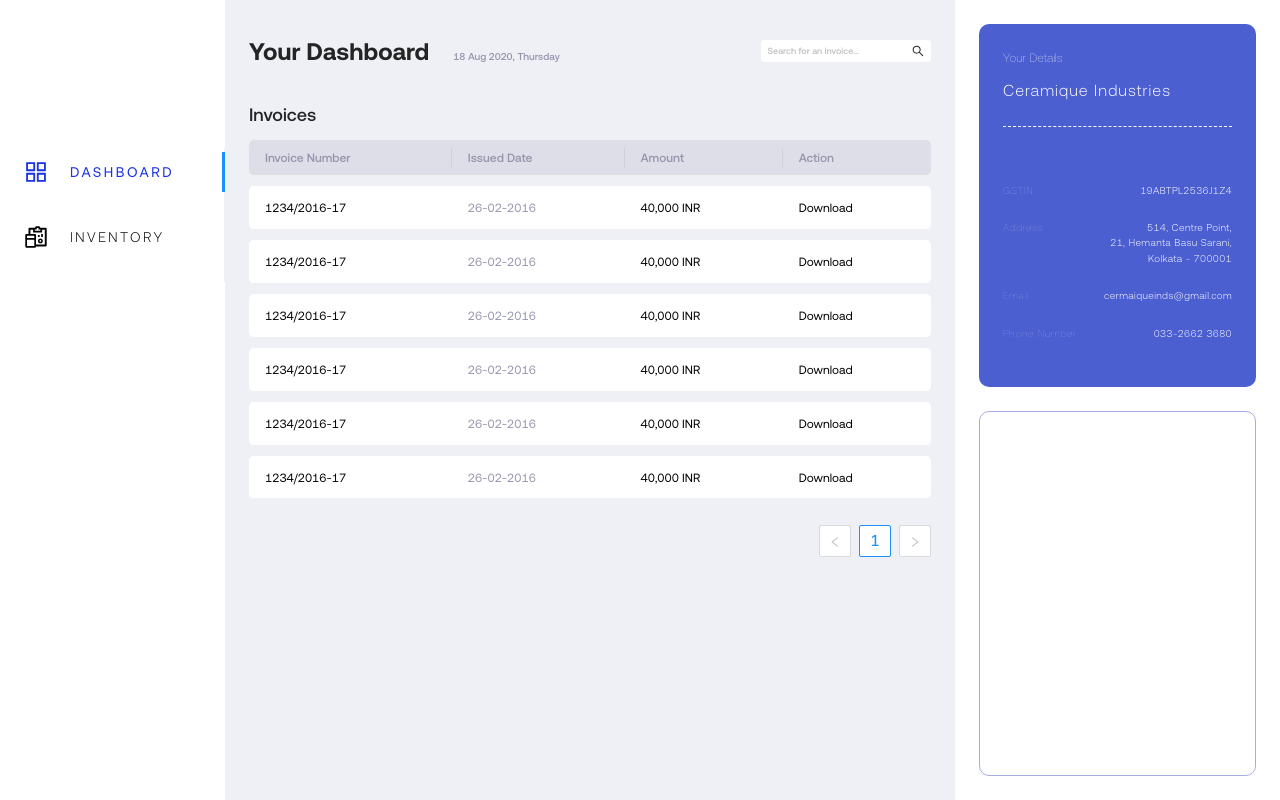
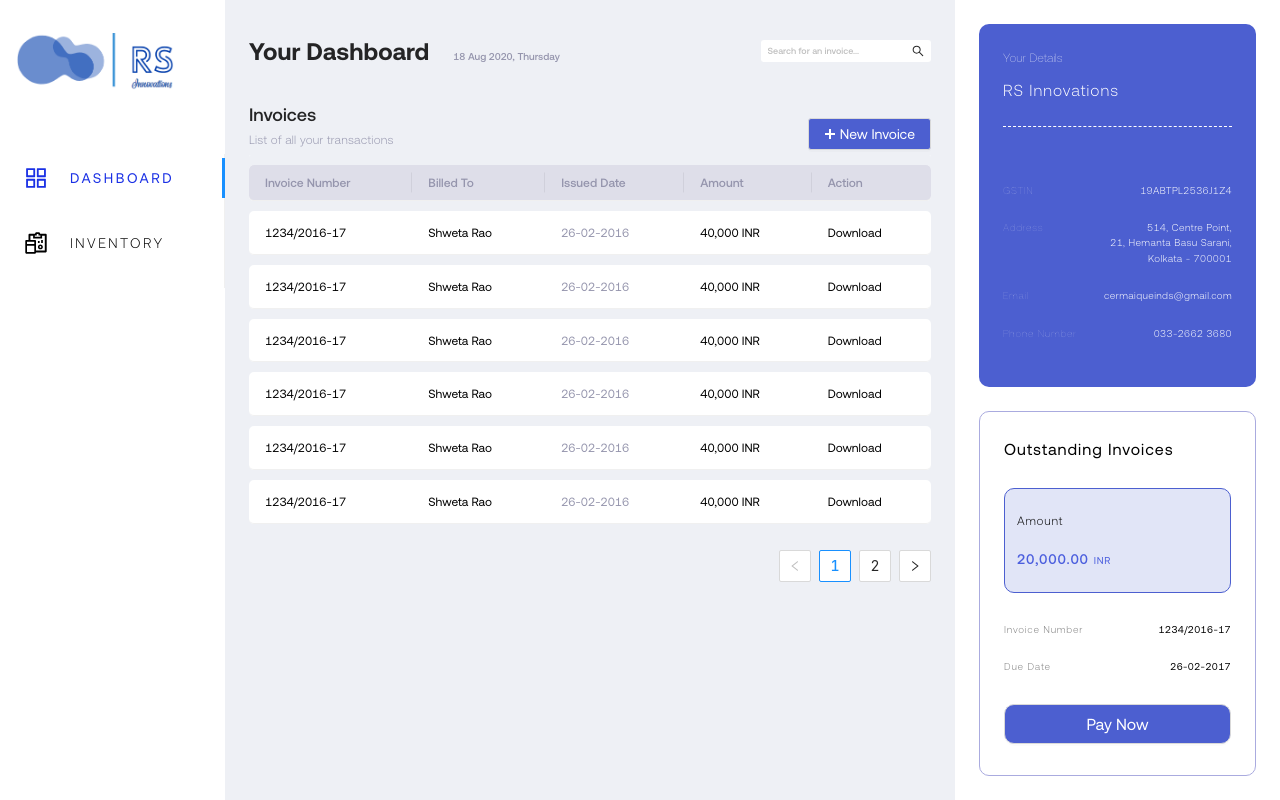
Before and after one commit to Swapnil-Dey1199/electron_demo, a React (Create React App) app: page / in a window 1280 px wide. Built offline with nearby package versions, Linux system fonts and the light colour scheme.

Commit message:
First Screen Done

```diff
--- a/src/App.js
+++ b/src/App.js
@@ -1,11 +1,11 @@
 import { useState } from 'react';
 import 'antd/dist/antd.css';
 import './index.css';
+import logo from './resources/logo.png'
 import { Layout, Menu, Space } from 'antd';
 import {
   ReconciliationOutlined,
   AppstoreOutlined,
-  AppstoreTwoTone
 } from '@ant-design/icons';
 import Dashboard from './components/Dashboard';
 import DetailsPane from './components/DetailsPane';
@@ -26,12 +26,14 @@ function App() {
   const [page, setPage] = useState('1')
 
   return (
-    <Layout style={{ minHeight: '100vh' }}>
+    <Layout style={{ minHeight: '100vh'}}>
       <Sider
         className="left-sidebar"
         trigger={null}
         theme="light">
-        <div className="logo" />
+        <div className="logo">
+          <img src={logo} height = '58px'/>
+        </div>
         <Menu
           className="menu-theme"
           theme="light"
--- a/src/components/AccountDetailsCard.jsx
+++ b/src/components/AccountDetailsCard.jsx
@@ -1,8 +1,53 @@
 import '../styles/details-pane.css';
+import '../styles/account-card.css';
+import { Divider, Button } from 'antd';
 
 function AccountDetailsCard() {
     return (
-        <div className="account-details-card"></div>
+        <div className="account-details-card">
+            <div className="account-top-section">
+                <div style={{fontFamily: 'Aeonik-Regular', color: 'black', fontSize: '16px', letterSpacing: '1px'}}>
+                    Outstanding Invoices
+                </div>
+            </div>
+            <div className="account-second-section">
+                <div style={{fontFamily: 'Aeonik-Light', color: 'black', fontSize: '12px', letterSpacing: '0.75px'}}>
+                    Amount
+                </div>
+                <div>
+                    <span style={{fontFamily: 'Aeonik-Medium', color: '#4C5FDE', fontSize: '14px', letterSpacing: '0.75px'}}>
+                        20,000.00
+                    </span>
+                    <span style={{fontFamily: 'Aeonik-Regular', color: '#4C5FDE', fontSize: '10px', letterSpacing: '0.75px', paddingLeft: '5px'}}>
+                        INR
+                    </span>
+                </div>
+            </div>
+            <div className="account-third-section">
+                <div className="account-detail-wrapper" style={{order:1}}>
+                    <div className="account-detail-label">
+                        Invoice Number
+                    </div>
+                    <div className="account-detail-value">
+                        1234/2016-17
+                    </div>
+                </div>
+                <div className="account-detail-wrapper" style={{order:2}}>
+                    <div className="account-detail-label">
+                        Due Date
+                    </div>
+                    <div className="account-detail-value">
+                        26-02-2017
+                    </div>
+                </div>
+            </div>
+            <div className="account-bottom-section">
+                <Button size='large' style={{backgroundColor: '#4C5FD0', color: 'white', borderRadius: '10px', width: '100%'}}
+                    >
+                    <span style={{fontFamily: 'Aeonik-Regular'}}>Pay Now</span>
+                </Button>
+            </div>
+        </div>
     )
 }
 
--- a/src/components/CompanyDetailsCard.jsx
+++ b/src/components/CompanyDetailsCard.jsx
@@ -10,7 +10,7 @@ function CompanyDetailsCard() {
                      Your Details
                 </div>
                 <div style={{fontFamily: 'Aeonik-Light', color: 'white', fontSize: '16px', letterSpacing: '1px', paddingBottom: '0px'}}>
-                    Ceramique Industries
+                    RS Innovations
                 </div>
                 <Divider dashed style = {{borderColor : 'rgba(255, 255, 255, 1)'}} />
             </div>
--- a/src/components/Dashboard.jsx
+++ b/src/components/Dashboard.jsx
@@ -1,5 +1,5 @@
-import { Row, Col, Input } from 'antd';
-import { SearchOutlined } from '@ant-design/icons';
+import { Row, Col, Input, Button } from 'antd';
+import { SearchOutlined, PlusOutlined } from '@ant-design/icons';
 import '../styles/dashboard.css'
 import InvoiceTable from './InvoiceTable';
 function Dashboard() {
@@ -8,30 +8,40 @@ function Dashboard() {
             <Row>
                 <Col
                     span={18}
-                    style = {{ fontFamily : 'Aeonik-Bold'}}>
-                    <span style={{fontSize : '24px'}}>Your Dashboard</span>
-                    <span style={{fontFamily : 'Aeonik-Medium', fontSize : '10px', color: '#9595AD', paddingLeft : '24px'}}>18 Aug 2020, Thursday</span>
+                    style={{ fontFamily: 'Aeonik-Bold' }}>
+                    <span style={{ fontSize: '24px' }}>Your Dashboard</span>
+                    <span style={{ fontFamily: 'Aeonik-Medium', fontSize: '10px', color: '#9595AD', paddingLeft: '24px' }}>18 Aug 2020, Thursday</span>
                 </Col>
                 <Col
                     span={6}
-                    style = {{ display : 'flex', flexDirection : 'column', justifyContent : 'center'}}>
-                    <div style ={{order : 1}}>
+                    style={{ display: 'flex', flexDirection: 'column', justifyContent: 'center' }}>
+                    <div style={{ order: 1 }}>
                         <Input size="small" placeholder="Search for an invoice..." suffix={<SearchOutlined />} />
                     </div>
                 </Col>
             </Row>
-            <Row style={{paddingTop: '30px'}}>
+            <Row style={{ paddingTop: '30px' }}>
                 <Col
                     span={18}>
-                    <span style={{fontFamily : 'Aeonik-Medium', fontSize : '18px'}}>Invoices</span>
+                    <span style={{ fontFamily: 'Aeonik-Medium', fontSize: '18px' }}>Invoices</span>
+                    <br/>
+                    <span style={{ paddingTop: '2.5px', fontFamily: 'Aeonik-Light', fontSize: '12px', color: '#9595AD', letterSpacing: '0.25px' }}>List of all your transactions</span>
                 </Col>
                 <Col
-                    span={6}>
+                    span={6}
+                    style={{ display: 'flex', flexDirection: 'column', justifyContent: 'flex-end', textAlign: 'right' }}>
+                    <div style={{ order: 1 }}>
+                        <Button style={{backgroundColor: '#4C5FD0', color: 'white', borderRadius: '3px'}}
+                            icon={<PlusOutlined />}
+                            >
+                            <span style={{fontFamily: 'Aeonik-Regular', marginLeft: '4px'}}>New Invoice</span>
+                        </Button>
+                    </div>
                 </Col>
             </Row>
-            <Row style={{paddingTop:'2.5px'}}>
+            <Row style={{ paddingTop: '5px' }}>
                 <Col span={24}>
-                    <InvoiceTable/>
+                    <InvoiceTable />
                 </Col>
             </Row>
         </>
--- a/src/components/InvoiceTable.jsx
+++ b/src/components/InvoiceTable.jsx
@@ -1,4 +1,4 @@
-import { Table, Tag, Space } from 'antd';
+import { Table, Pagination } from 'antd';
 import '../styles/invoice-table.css';
 
 const columns = [
@@ -6,6 +6,11 @@ const columns = [
       title: 'Invoice Number',
       dataIndex: 'invoiceNumber',
       key: 'invoiceNumber',
+    },
+    {
+      title: 'Billed To',
+      dataIndex: 'billedTo',
+      key: 'billedTo',
     },
     {
       title: 'Issued Date',
@@ -29,6 +34,7 @@ const columns = [
     {
       key: '1',
       invoiceNumber: '1234/2016-17',
+      billedTo: 'Shweta Rao',
       date: '26-02-2016',
       amount: '40,000 INR',
       action: 'Download',
@@ -36,6 +42,7 @@ const columns = [
     {
       key: '2',
       invoiceNumber: '1234/2016-17',
+      billedTo: 'Shweta Rao',
       date: '26-02-2016',
       amount: '40,000 INR',
       action: 'Download',
@@ -43,36 +50,76 @@ const columns = [
     {
       key: '3',
       invoiceNumber: '1234/2016-17',
+      billedTo: 'Shweta Rao',
       date: '26-02-2016',
       amount: '40,000 INR',
       action: 'Download',
     },
     {
-      key: '3',
+      key: '4',
       invoiceNumber: '1234/2016-17',
+      billedTo: 'Shweta Rao',
       date: '26-02-2016',
       amount: '40,000 INR',
       action: 'Download',
     },
     {
-      key: '3',
+      key: '5',
       invoiceNumber: '1234/2016-17',
+      billedTo: 'Shweta Rao',
       date: '26-02-2016',
       amount: '40,000 INR',
       action: 'Download',
     },
     {
-      key: '3',
+      key: '6',
       invoiceNumber: '1234/2016-17',
+      billedTo: 'Shweta Rao',
+      date: '26-02-2016',
+      amount: '40,000 INR',
+      action: 'Download',
+    },
+    {
+      key: '7',
+      invoiceNumber: '1234/2016-17',
+      billedTo: 'Shweta Rao',
+      date: '26-02-2016',
+      amount: '40,000 INR',
+      action: 'Download',
+    },
+    {
+      key: '8',
+      invoiceNumber: '1234/2016-17',
+      billedTo: 'Shweta Rao',
+      date: '26-02-2016',
+      amount: '40,000 INR',
+      action: 'Download',
+    },
+    {
+      key: '9',
+      invoiceNumber: '1234/2016-17',
+      billedTo: 'Shweta Rao',
+      date: '26-02-2016',
+      amount: '40,000 INR',
+      action: 'Download',
+    },
+    {
+      key: '10',
+      invoiceNumber: '1234_10/2016-17',
+      billedTo: 'Shweta Rao',
       date: '26-02-2016',
       amount: '40,000 INR',
       action: 'Download',
     }
   ];
 
+  function onChange(pageNumber) {
+    console.log('Page: ', pageNumber);
+  }
+
 function InvoiceTable() {
     return (
-        <Table columns={columns} dataSource={data} />
+        <Table columns={columns} dataSource={data} pagination={{ pageSize: 6 }} />
     )
 }
 
--- a/src/index.css
+++ b/src/index.css
@@ -1,7 +1,10 @@
 .logo {
-  height: 32px;
-  margin: 16px 16px 100px;
-  background: rgba(255, 255, 255, 0.3);
+  margin: 32px 16px 64px;
+  width: 100%;
+}
+
+body{
+  overflow-y: hidden;
 }
 
 .menu-theme {
--- a/src/styles/account-card.css
+++ b/src/styles/account-card.css
@@ -0,0 +1,58 @@
+.account-top-section {
+    order: 1;
+    flex: 1;
+}
+
+.account-second-section {
+    order: 2;
+    flex: 2;
+    display: flex;
+    flex-direction: column;
+    justify-content: space-evenly;
+    margin-top: 5px;
+    border-color: #4C5FD0;
+    border-width: 0.5px;
+    border-style: solid;
+    border-radius: 10px;
+    background-color: #4c60d02a;
+    padding: 4px 12px;
+}
+
+.account-third-section {
+    order: 3;
+    flex: 2;
+    padding: 8px 0px;
+    display: flex;
+    flex-direction: column;
+    justify-content: space-evenly;
+}
+
+.account-detail-wrapper {
+    display: flex;
+    flex-direction: row;
+    justify-content: space-between;
+    color: white;
+    font-size: 10px;
+}
+
+.account-detail-label {
+    order: 1;
+    text-align: left;
+    font-family: Aeonik-Light;
+    color: grey;
+    letter-spacing: 0.8px;
+}
+
+.account-detail-value {
+    order: 2;
+    text-align: right;
+    font-family: Aeonik-Regular;
+    color: black;
+    max-width: 100px;
+    letter-spacing: 0.4px;
+}
+
+.account-bottom-section {
+    order: 4;
+    flex: 1;
+}
--- a/src/styles/company-card.css
+++ b/src/styles/company-card.css
@@ -10,15 +10,6 @@
     display: flex;
     flex-direction: column;
     justify-content: space-evenly;
-}
-
-hr {
-    border: none;
-    border-top: 1px dashed white;
-    color: #fff;
-    background-color: #fff;
-    height: 1px;
-    width: 100%;
 }
 
 .company-detail-wrapper {
--- a/src/styles/dashboard.css
+++ b/src/styles/dashboard.css
@@ -18,3 +18,8 @@
     font-family: Aeonik-Bold;
     font-size: 12px;
 }
+
+.anticon-plus {
+    font-family: Aeonik-Bold;
+    font-size: 12px;
+}
--- a/src/styles/details-pane.css
+++ b/src/styles/details-pane.css
@@ -19,4 +19,5 @@
     border-style: solid;
     padding: 24px;
     display: flex;
+    flex-direction: column;
 }
```
Also changed, not shown: src/resources/logo.png (added).
